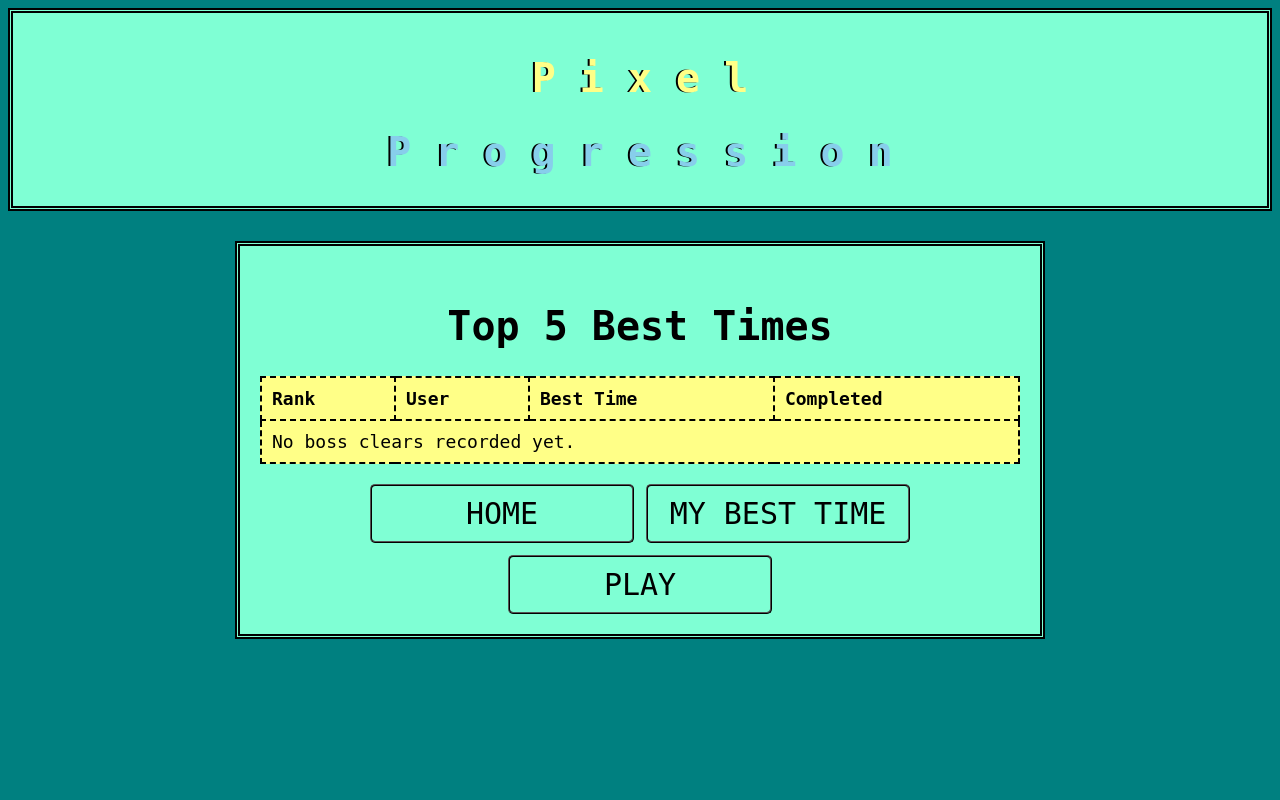
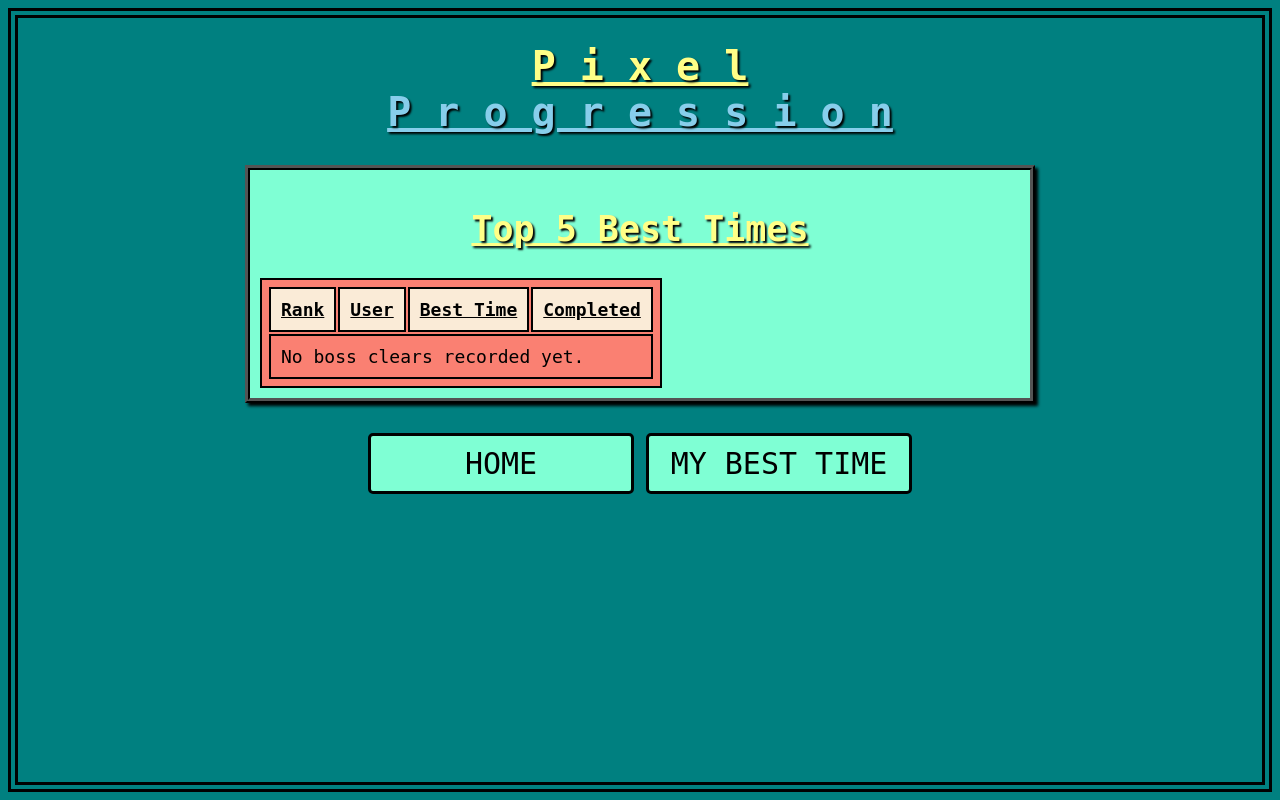
Before and after one commit to ChristopherDSBarker/pixel_progression, a PHP site: page /leaderboard.php in a window 1280 px wide. Run offline with PHP 8.4, Linux system fonts and the light colour scheme; the visitor is signed in with stand-in values (Sample User, id 1).

Commit message:
Resolving issues

```diff
--- a/leaderboard.php
+++ b/leaderboard.php
@@ -28,13 +28,11 @@ $results = $db->query("
 ");
 ?>
 
-<!DOCTYPE html>
-<html lang="en">
+<html>
 	<head>
-    <meta charset="UTF-8">
-    <title>Leaderboard</title>
+		<title>My Best Time</title>
         <link rel="icon" type="image/png" href="conceptlogo.png">
-    <link rel="stylesheet" href="style_home.css?v=1">
+        <link rel="stylesheet" href="style_home.css">
         <style>
             body {
             background-color: teal;
@@ -45,19 +43,20 @@ $results = $db->query("
             width: min(760px, 90vw);
             margin: 30px auto;
             background-color: aquamarine;
-            border: 5px double black;
-            padding: 20px;
+            border: 5px ridge black;
+            box-shadow: 3px 3px 3px black;
+            padding: 10px;
         }
 
         table {
-            width: 100%;
-            border-collapse: collapse;
-            background-color: rgb(255, 255, 135);
+            border: 2px solid black;
+            padding: 5px;
+            background-color: salmon;
         }
 
         th,
         td {
-            border: 2px dashed black;
+            border: 2px solid black;
             padding: 10px;
             text-align: left;
             font-size: 18px;
@@ -75,26 +74,45 @@ $results = $db->query("
             display: inline-block;
             width: 260px;
         }
+        h2 {
+            position: relative;
+            text-align: center;
+
+            font-family: monospace;
+            font-size: 35;
+
+            color: rgb(255, 255, 135);
+            text-shadow: 2px 2px 2px black;
+        }
         </style>
 	</head>
-<body>
+
+	<body style="background-color: teal; border: 10px double black; padding: 15px">
 
         <audio id="sfx_hover" src="assets/sfx_btn_hover.mp3" preload="auto"></audio>
 
-    <div style="background-color: aquamarine; border: 5px black double; padding: 5px">
-        <h1 id="title1">P i x e l</h1>
-        <h1 id="title2"> P r o g r e s s i o n </h1>
-    </div>
+        <h1>
+            <u style="color: rgb(255, 255, 135); text-shadow: 2px 2px 2px black">
+                <span style="color: rgb(255, 255, 135); border-bottom: none; text-shadow: 2px 2px 2px black">P i x e l</span><br>
+            </u>
+            <u style="color: skyblue; text-shadow: 2px 2px 2px black">
+                <span style="color: skyblue; border-bottom: none; text-shadow: 2px 2px 2px black">P r o g r e s s i o n</span>
+            </u>
+        </h1>
 
         <main class="board">
-        <h1>Top 5 Best Times</h1>
+            <h2>
+                <u style="color: rgb(255, 255, 135); text-shadow: 2px 2px 2px black">
+                    Top 5 Best Times
+                </u>
+            </h2>
 
             <table>
-            <tr>
-                <th>Rank</th>
-                <th>User</th>
-                <th>Best Time</th>
-                <th>Completed</th>
+                <tr style="background-color: antiquewhite">
+                    <th><u>Rank</u></th>
+                    <th><u>User</u></th>
+                    <th><u>Best Time</u></th>
+                    <th><u>Completed</u></th>
                 </tr>
 
                 <?php
@@ -104,11 +122,11 @@ $results = $db->query("
                 while ($row = $results->fetchArray(SQLITE3_ASSOC)) {
                     $hasRows = true;
                     ?>
-                <tr>
+                    <tr style="background-color: rgb(255, 255, 135)">
                         <td><?php echo $rank; ?></td>
                         <td><?php echo htmlspecialchars($row['username']); ?></td>
-                    <td><?php echo htmlspecialchars($row['time_formatted']); ?></td>
-                    <td><?php echo htmlspecialchars(date('M j, Y g:i A', strtotime($row['completed_at']))); ?></td>
+                        <td style="color: skyblue"><?php echo htmlspecialchars($row['time_formatted']); ?></td>
+                        <td><u style="color: mediumseagreen"> <?php echo htmlspecialchars(date('M j, Y g:i A', strtotime($row['completed_at']))); ?></u></td>
                     </tr>
                     <?php
                     $rank++;
@@ -121,30 +139,43 @@ $results = $db->query("
                 <?php } ?>
             </table>
 
+        </main>
+
         <div class="actions">
-            <a href="home.php" class="button">HOME</a>
+            <a href="home.php" class="button" style="border: 3px solid black">HOME</a>
             <?php if (isset($_SESSION['username'])) { ?>
-                <a href="my_score.php" class="button">MY BEST TIME</a>
-                <a href="index.php" class="button">PLAY</a>
+                <a href="my_score.php" class="button" style="border: 3px solid black">MY BEST TIME</a>
             <?php } else { ?>
-                <a href="login.php" class="button">LOG IN</a>
+                <a href="login.php" class="button" style="border: 3px solid black">LOG IN</a>
             <?php } ?>
         </div>
     </main>
 
         <script>
-            let buttons = document.querySelectorAll(".button");
+            let homeButton = document.getElementsByClassName("button")[0];
+            let secondButton = document.getElementsByClassName("button")[1];
+
             let sfxHover = document.getElementById("sfx_hover");
+            let sfxClick = document.getElementById("sfx_click");
 
-            buttons.forEach(b => {
-                b.addEventListener("mouseover", function() {
-                    b.style.backgroundColor = "rgb(255, 255, 135)";
+            homeButton.addEventListener("mouseover", function() {
+                homeButton.style.backgroundColor = "rgb(255, 255, 135)";
                 sfxHover.currentTime = 0;
                 sfxHover.play();
             });
-                b.addEventListener("mouseout", function() {
-                    b.style.backgroundColor = "aquamarine";
+
+            homeButton.addEventListener("mouseout", function() {
+                homeButton.style.backgroundColor = "aquamarine";
             });
+
+            secondButton.addEventListener("mouseover", function() {
+                secondButton.style.backgroundColor = "rgb(255, 255, 135)";
+                sfxHover.currentTime = 0;
+                sfxHover.play();
+            });
+
+            secondButton.addEventListener("mouseout", function() {
+                secondButton.style.backgroundColor = "aquamarine";
             });
         </script>
 	</body>
--- a/saves/player_studentdev1.json
+++ b/saves/player_studentdev1.json
@@ -1,8 +1,8 @@
 {
     "playerId": "student_dev_1",
-    "health": 120,
-    "candies": 86,
-    "level": 5,
+    "health": 100,
+    "candies": 6,
+    "level": 2,
     "stats": {
         "jumpHeight": 300,
         "speed": 150
```
Lines whose indentation alone changed are shown as unchanged.
